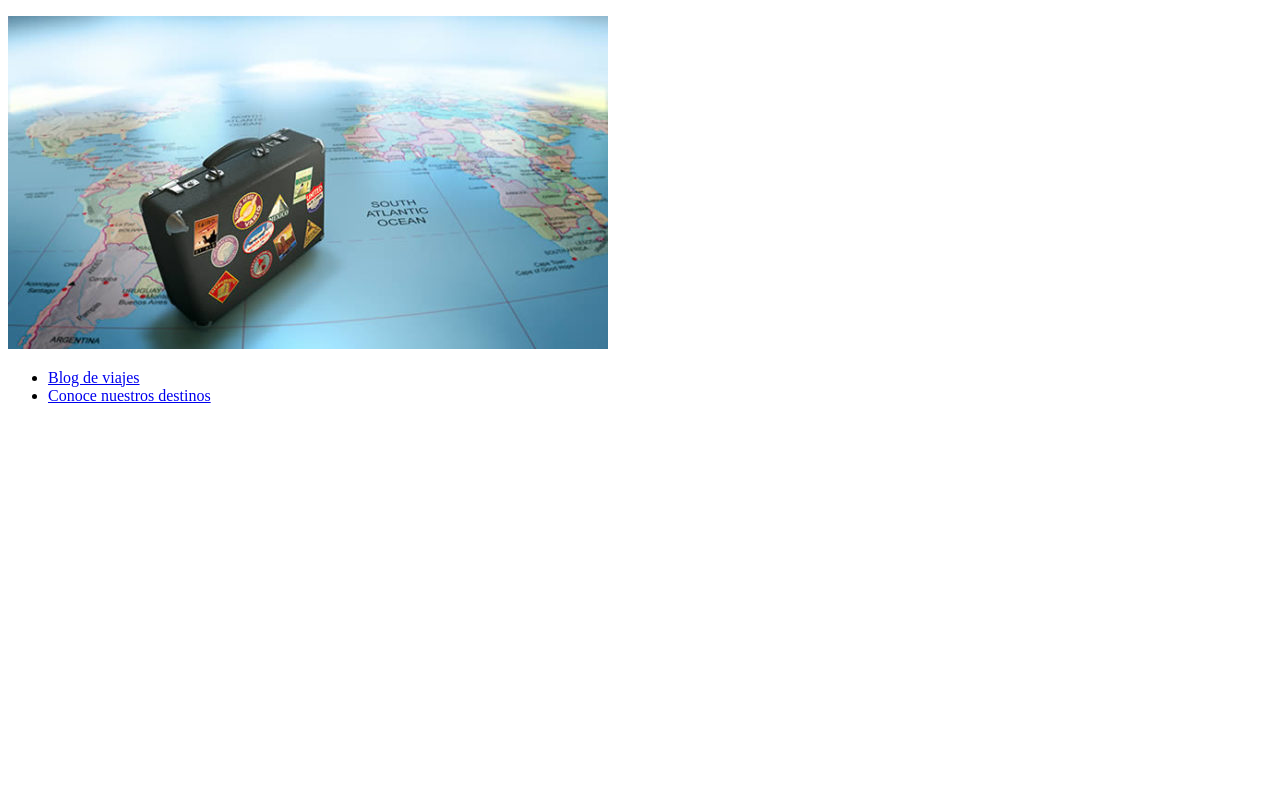
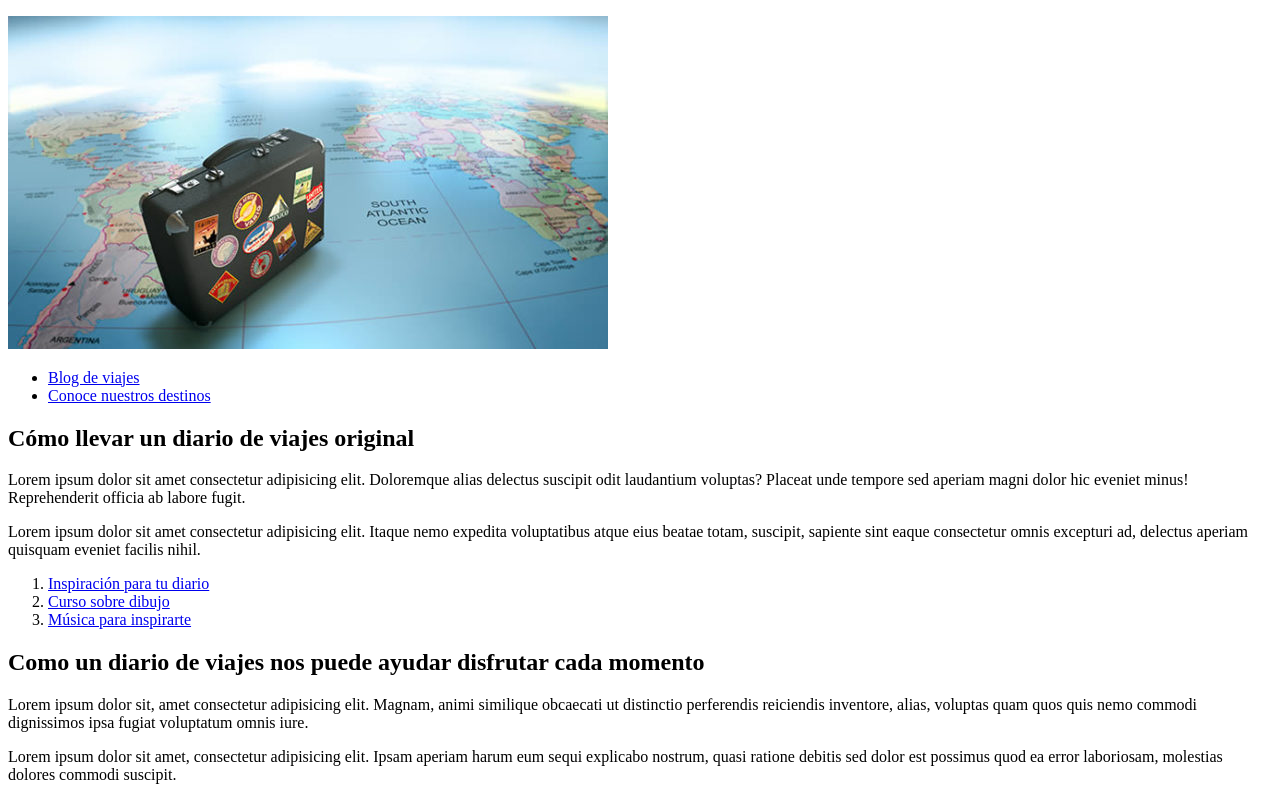
Before and after one commit to AbSofia/M1P06_Abril_Galindo_Pena, a plain HTML site: page index.html in a window 1280 px wide. Shown: the part 105-905 px from the top of the page. Before the commit the page ends 800 px from the top, so only its background shows below. Drawn offline with Linux system fonts and the light colour scheme.

Commit message:
correcion

```diff
--- a/index.html
+++ b/index.html
@@ -20,7 +20,44 @@
 
         </ul>
     </header>
+    <div>
+        <h2><b>Cómo llevar un diario de viajes original</b></h2>
+        <p> Lorem ipsum dolor sit amet consectetur adipisicing elit. Doloremque alias delectus suscipit odit laudantium
+            voluptas?
+            Placeat unde tempore sed aperiam magni dolor hic eveniet minus! Reprehenderit officia ab labore fugit.
+        </p>
+        <p>Lorem ipsum dolor sit amet consectetur adipisicing elit.
+            Itaque nemo expedita voluptatibus atque eius beatae totam, suscipit, sapiente sint eaque consectetur omnis
+            excepturi ad,
+            delectus aperiam quisquam eveniet facilis nihil.
+        </p>
+        <div>
+            <ol>
+                <li>
+                    <a href="https://www.diariodelviajero.com/" target="_blank">Inspiración para tu diario </a>
+                </li>
+                <li>
+                    <a href="https://www.domestika.org/es/courses/1185-diario-de-viaje-ilustra-tu-realidad"
+                        target="_blank">Curso sobre dibujo</a>
+                </li>
+                <li>
+                    <a href="https://www.youtube.com/watch?v=qWXIQH_hDVQ" target="_blank">Música para inspirarte</a>
+                </li>
+            </ol>
+        </div>
+        </di>
 
+        <div>
+            <h2>Como un diario de viajes nos puede ayudar disfrutar cada momento</h2>
+            <p>Lorem ipsum dolor sit, amet consectetur adipisicing elit. Magnam, animi similique obcaecati ut distinctio
+                perferendis reiciendis inventore, alias,
+                voluptas quam quos quis nemo commodi dignissimos ipsa fugiat voluptatum omnis iure.
+            </p>
+            <p>Lorem ipsum dolor sit amet, consectetur adipisicing elit. Ipsam aperiam harum eum sequi explicabo nostrum,
+                quasi ratione debitis sed dolor est possimus quod ea error laboriosam,
+                molestias dolores commodi suscipit.
+            </p>
+        </div>
 
 
 </body>
```
Also changed, not shown: blog.html (+1 -1 lines).
